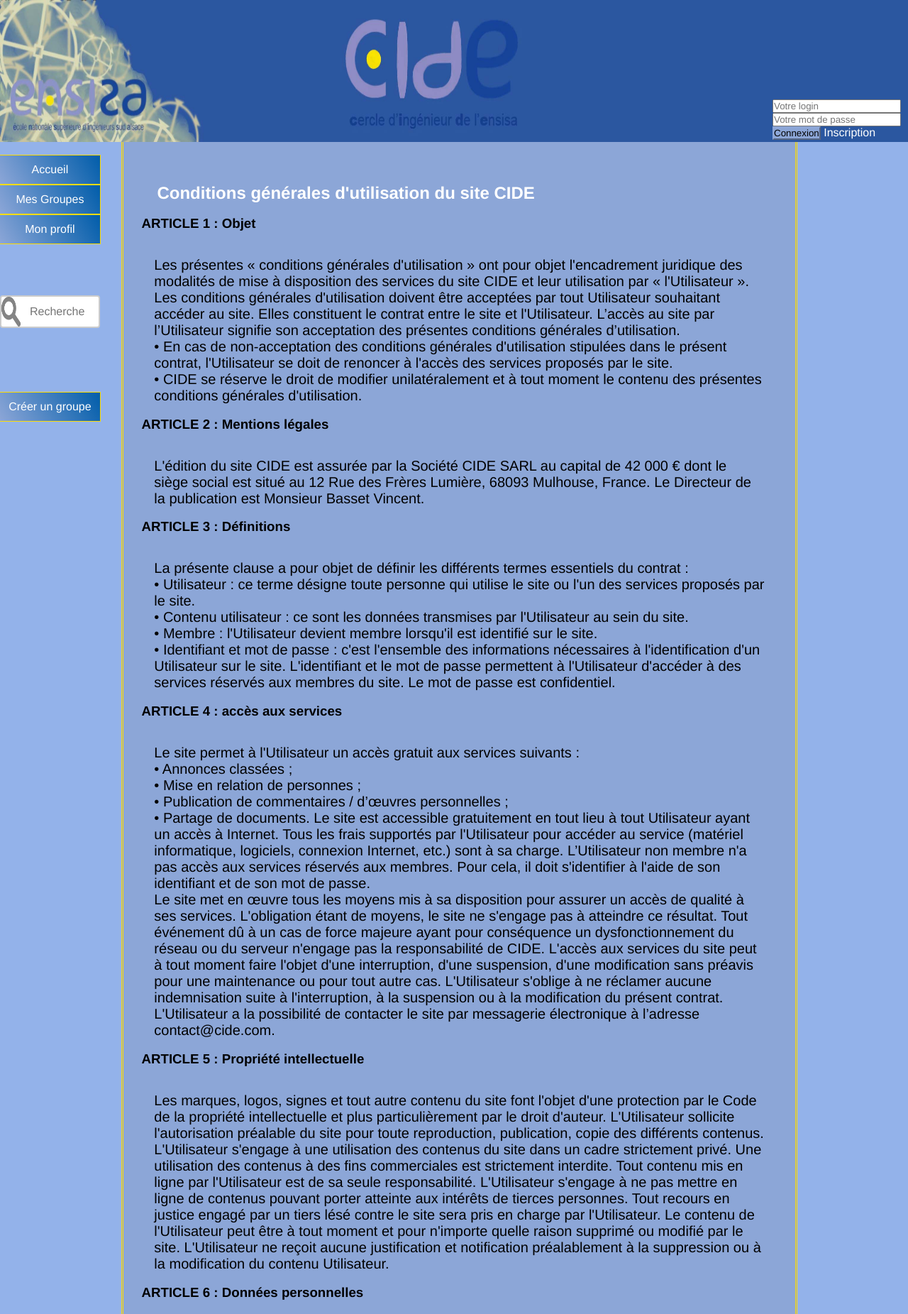
After one commit to vincentbasset/cide1, a PHP site: page /cgu.php in a window 1280 px wide. The commit adds this page. Shown: the top 1851 px of the page at 71% size. Run offline with PHP 8.4, Linux system fonts and the light colour scheme.

Commit message:
cgu.php + ouverture dans une autre page

```diff
--- /dev/null
+++ b/cide/cgu.php
@@ -0,0 +1,76 @@
+<?php
+	include("header.php");
+?>
+		<div class="centreprofil">
+			<p>
+				<h2>Conditions générales d'utilisation du site CIDE</h2><br/>
+				<h3>ARTICLE 1 : Objet</h3><br/><p>
+				Les présentes « conditions générales d'utilisation » ont pour objet l'encadrement juridique des modalités de mise à disposition des services du site CIDE et leur utilisation par « l'Utilisateur ».
+				Les conditions générales d'utilisation doivent être acceptées par tout Utilisateur souhaitant accéder au site. Elles constituent le contrat entre le site et l'Utilisateur. L’accès au site par l’Utilisateur signifie son acceptation des présentes conditions générales d’utilisation.
+				<br/>•	En cas de non-acceptation des conditions générales d'utilisation stipulées dans le présent contrat, l'Utilisateur se doit de renoncer à l'accès des services proposés par le site.
+				<br/>•	CIDE se réserve le droit de modifier unilatéralement et à tout moment le contenu des présentes conditions générales d'utilisation.
+				</p><h3>ARTICLE 2 : Mentions légales</h3><br/><p>
+				L'édition du site CIDE est assurée par la Société CIDE SARL au capital de 42 000 € dont le siège social est situé au 12 Rue des Frères Lumière, 68093 Mulhouse, France.
+				Le Directeur de la publication est Monsieur Basset Vincent.
+				</p><h3>ARTICLE 3 : Définitions</h3><br/><p>
+				La présente clause a pour objet de définir les différents termes essentiels du contrat :
+				<br/>•	Utilisateur : ce terme désigne toute personne qui utilise le site ou l'un des services proposés par le site.
+				<br/>•	Contenu utilisateur : ce sont les données transmises par l'Utilisateur au sein du site.
+				<br/>•	Membre : l'Utilisateur devient membre lorsqu'il est identifié sur le site.
+				<br/>•	Identifiant et mot de passe : c'est l'ensemble des informations nécessaires à l'identification d'un Utilisateur sur le site. L'identifiant et le mot de passe permettent à l'Utilisateur d'accéder à des services réservés aux membres du site. Le mot de passe est confidentiel.
+				</p><h3>ARTICLE 4 : accès aux services</h3><br/><p>
+				Le site permet à l'Utilisateur un accès gratuit aux services suivants :
+				<br/>•	Annonces classées ;
+				<br/>•	Mise en relation de personnes ;
+				<br/>•	Publication de commentaires / d’œuvres personnelles ;
+				<br/>•	Partage de documents.
+				Le site est accessible gratuitement en tout lieu à tout Utilisateur ayant un accès à Internet. Tous les frais supportés par l'Utilisateur pour accéder au service (matériel informatique, logiciels, connexion Internet, etc.) sont à sa charge.
+				L’Utilisateur non membre n'a pas accès aux services réservés aux membres. Pour cela, il doit s'identifier à l'aide de son identifiant et de son mot de passe.
+				<br/>
+				Le site met en œuvre tous les moyens mis à sa disposition pour assurer un accès de qualité à ses services. L'obligation étant de moyens, le site ne s'engage pas à atteindre ce résultat.
+				Tout événement dû à un cas de force majeure ayant pour conséquence un dysfonctionnement du réseau ou du serveur n'engage pas la responsabilité de CIDE.
+				L'accès aux services du site peut à tout moment faire l'objet d'une interruption, d'une suspension, d'une modification sans préavis pour une maintenance ou pour tout autre cas. L'Utilisateur s'oblige à ne réclamer aucune indemnisation suite à l'interruption, à la suspension ou à la modification du présent contrat.
+				L'Utilisateur a la possibilité de contacter le site par messagerie électronique à l’adresse contact@cide.com.
+				</p><h3>ARTICLE 5 : Propriété intellectuelle</h3><br/><p>
+				Les marques, logos, signes et tout autre contenu du site font l'objet d'une protection par le Code de la propriété intellectuelle et plus particulièrement par le droit d'auteur.
+				L'Utilisateur sollicite l'autorisation préalable du site pour toute reproduction, publication, copie des différents contenus.
+				L'Utilisateur s'engage à une utilisation des contenus du site dans un cadre strictement privé. Une utilisation des contenus à des fins commerciales est strictement interdite.
+				Tout contenu mis en ligne par l'Utilisateur est de sa seule responsabilité. L'Utilisateur s'engage à ne pas mettre en ligne de contenus pouvant porter atteinte aux intérêts de tierces personnes. Tout recours en justice engagé par un tiers lésé contre le site sera pris en charge par l'Utilisateur.
+				Le contenu de l'Utilisateur peut être à tout moment et pour n'importe quelle raison supprimé ou modifié par le site. L'Utilisateur ne reçoit aucune justification et notification préalablement à la suppression ou à la modification du contenu Utilisateur.
+				</p><h3>ARTICLE 6 : Données personnelles</h3><br/><p>
+				Les informations demandées à l’inscription au site sont nécessaires et obligatoires pour la création du compte de l'Utilisateur. En particulier, l'adresse électronique pourra être utilisée par le site pour l'administration, la gestion et l'animation du service.
+				Le site assure à l'Utilisateur une collecte et un traitement d'informations personnelles dans le respect de la vie privée conformément à la loi n°78-17 du 6 janvier 1978 relative à l'informatique, aux fichiers et aux libertés. Le site est déclaré à la CNIL sous le numéro 012 - 345.
+				En vertu des articles 39 et 40 de la loi en date du 6 janvier 1978, l'Utilisateur dispose d'un droit d'accès, de rectification, de suppression et d'opposition de ses données personnelles. L'Utilisateur exerce ce droit via :
+				<br/>•	son espace personnel ;
+				<br/>•	un formulaire de contact ;
+				<br/>•	par mail à info@gouv.fr;
+				<br/>•	par voie postale au 68 bis rue de la victoire 75001 Paris.
+				</p><h3>ARTICLE 7 : Responsabilité et force majeure</h3><br/><p>
+				Les sources des informations diffusées sur le site sont réputées fiables. Toutefois, le site se réserve la faculté d'une non-garantie de la fiabilité des sources. Les informations données sur le site le sont à titre purement informatif. Ainsi, l'Utilisateur assume seul l'entière responsabilité de l'utilisation des informations et contenus du présent site.
+				L'Utilisateur s'assure de garder son mot de passe secret. Toute divulgation du mot de passe, quelle que soit sa forme, est interdite.
+				L'Utilisateur assume les risques liés à l'utilisation de son identifiant et mot de passe. Le site décline toute responsabilité.
+				Tout usage du service par l'Utilisateur ayant directement ou indirectement pour conséquence des dommages doit faire l'objet d'une indemnisation au profit du site.
+				Une garantie optimale de la sécurité et de la confidentialité des données transmises n'est pas assurée par le site. Toutefois, le site s'engage à mettre en œuvre tous les moyens nécessaires afin de garantir au mieux la sécurité et la confidentialité des données.
+				La responsabilité du site ne peut être engagée en cas de force majeure ou du fait imprévisible et insurmontable d'un tiers.
+				</p><h3>ARTICLE 8 : Liens hypertextes</h3><br/><p>
+				De nombreux liens hypertextes sortants sont présents sur le site, cependant les pages web où mènent ces liens n'engagent en rien la responsabilité de CIDE qui n'a pas le contrôle de ces liens.
+				L'Utilisateur s'interdit donc à engager la responsabilité du site concernant le contenu et les ressources relatives à ces liens hypertextes sortants.
+				</p><h3>ARTICLE 9 : Évolution du contrat</h3><br/><p>
+				Le site se réserve à tout moment le droit de modifier les clauses stipulées dans le présent contrat.
+				</p><h3>ARTICLE 10 : Durée</h3><br/><p>
+				La durée du présent contrat est indéterminée. Le contrat produit ses effets à l'égard de l'Utilisateur à compter de l'utilisation du service.
+				</p><h3>ARTICLE 11 : Droit applicable et juridiction compétente</h3><br/><p>
+				Vous acceptez par la présente d’indemniser, de défendre et de protéger CIDE et ses filiales, sociétés affiliées, agents et dirigeants contre toute réclamation, poursuite juridique, dommages, pertes, responsabilités et coûts (en ce compris les honoraires d’avocat) causé par ou découlant, directement ou indirectement, de votre utilisation ou mauvais usage des services CIDE, toute violation par vous de l’une quelconque des dispositions du présent contrat ou de la politique de confidentialité, ou toute violation par vous de tout droit de tiers. CIDE se réserve le droit, à ses frais et à son entière et absolue discrétion, de décider d’assumer la défense et le contrôle de toute affaire qui pourrait faire l’objet d’une indemnisation de votre part, auquel cas vous devrez coopérer avec CIDE aux fins de fournir tout élément nécessaire à cette défense.
+				La législation française s'applique au présent contrat. En cas d'absence de résolution amiable d'un litige né entre les parties, seuls les tribunaux du ressort de la Cour d'appel  de la ville de Strasbourg sont compétents.
+				</p><h3>ARTICLE 12 : Publication par l’Utilisateur</h3><br/><p>
+				Le site permet aux membres de publier des commentaires / des œuvres personnelles.
+				Dans ses publications, le membre s’engage à respecter les règles de la Netiquette et les règles de droit en vigueur.
+				Le site exerce une modération a posteriori sur les publications et se réserve le droit de refuser leur mise en ligne, sans avoir à s’en justifier auprès du membre.
+				Le membre reste titulaire de l’intégralité de ses droits de propriété intellectuelle. Mais en publiant une publication sur le site, il cède à la société éditrice le droit non exclusif et gratuit de représenter, reproduire, adapter, modifier, diffuser et distribuer sa publication, directement ou par un tiers autorisé, dans le monde entier, sur tout support (numérique ou physique), pour la durée de la propriété intellectuelle. Le Membre cède notamment le droit d'utiliser sa publication sur internet et sur les réseaux de téléphonie mobile.
+				La société éditrice s'engage à faire figurer le nom du membre à proximité de chaque utilisation de sa publication.
+
+			</p>
+
+		</div>
+	</body>
+</html>
```
Also changed, not shown: cide/traitement.php (line endings or trailing spaces).
